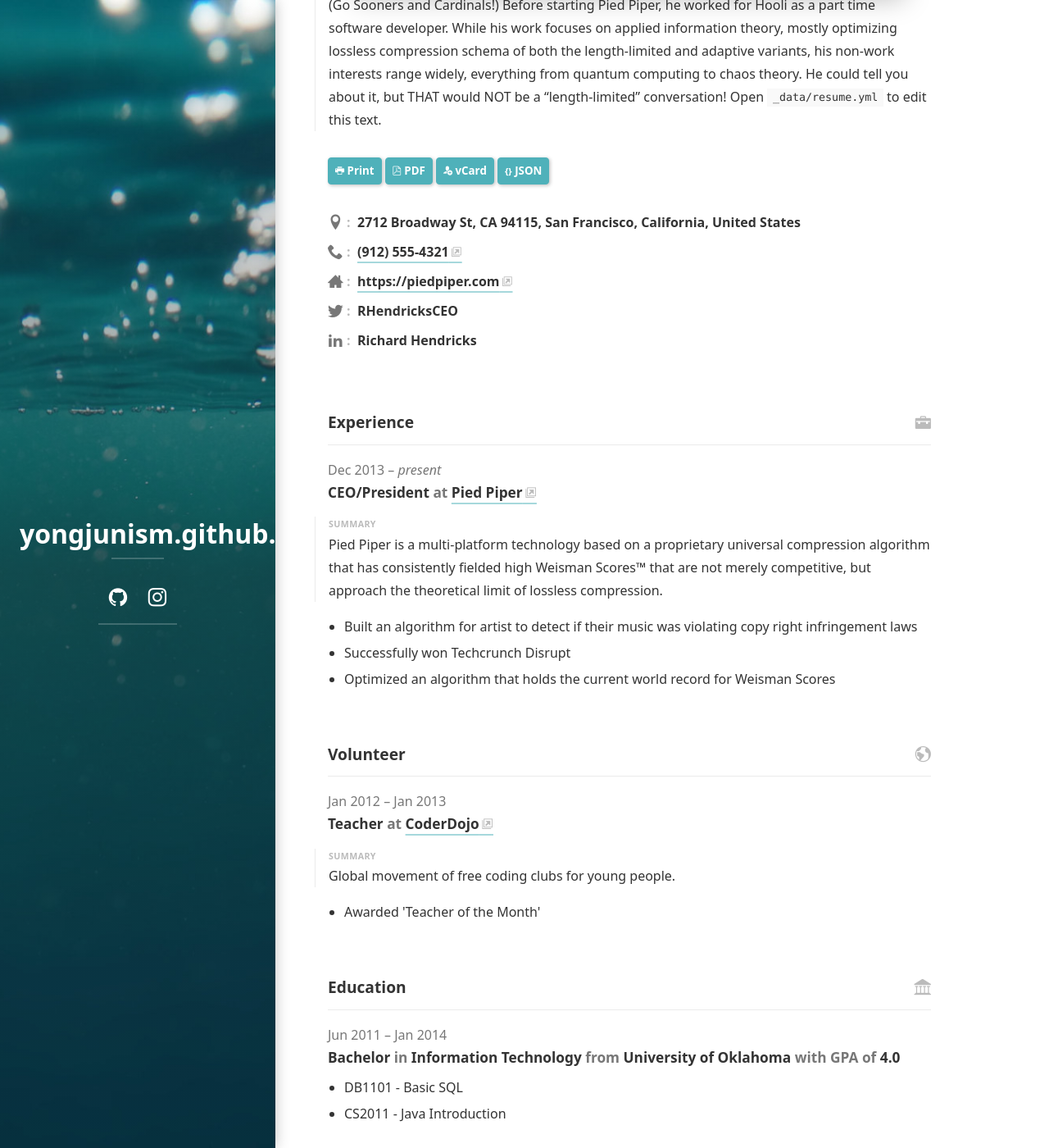
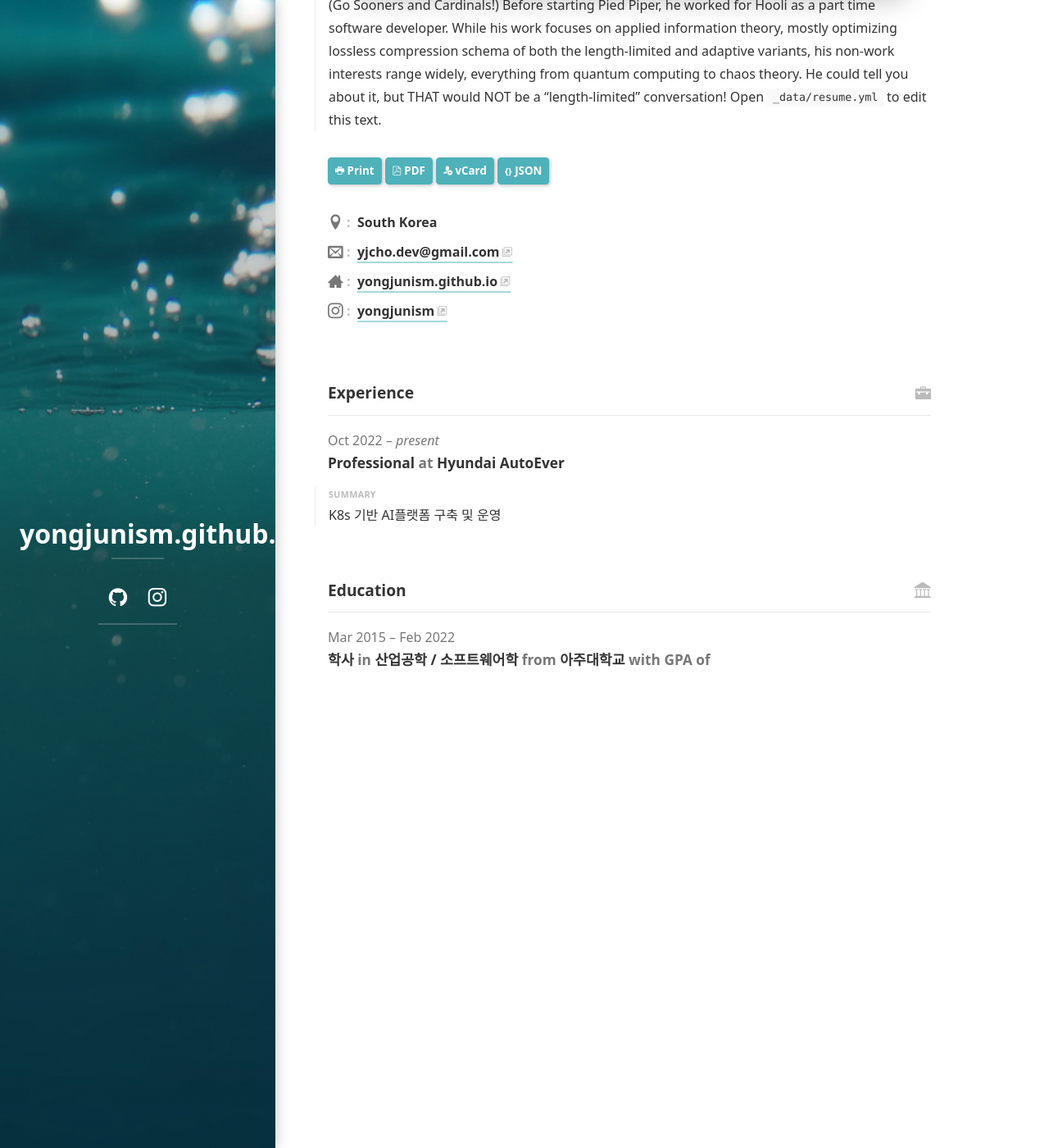
Before and after one commit to yongjunism/yongjunism.github.io, a Jekyll site: the page built from resume.md, in a window 1280 px wide and 1400 px high, scrolled down 299 px. Shown: the whole window at 82% size. Built offline with Jekyll 4.4.1, drawn with Linux system fonts in a browser that asks for light colours; cached includes are drawn as plain includes; nearby versions of some CDN libraries; some web fonts are replaced; library files that are not in the unit come from our copies; some of the changed text lies outside the part shown.

Commit message:
Update resume.yml

```diff
--- a/_data/resume.yml
+++ b/_data/resume.yml
@@ -2,12 +2,12 @@
 # If you don't have a JSON Resume you can just edit this YAML file instead.
 # See also: <https://jsonresume.org/>.
 basics:
-  name: "Richard Hendricks"
+  name: "Yongjun Cho"
   label: "Programmer"
   picture: "https://via.placeholder.com/240x240"
-  email: ""
-  phone: "(912) 555-4321"
-  website: "https://piedpiper.com"
+  email: "yjcho.dev@gmail.com"
+  # phone: "(912) 555-4321"
+  website: "yongjunism.github.io"
   summary: >
     Richard hails from Tulsa.
     He has earned degrees from the University of Oklahoma and Stanford. (Go Sooners and Cardinals!)
@@ -19,85 +19,83 @@
     He could tell you about it, but THAT would NOT be a “length-limited” conversation!
     Open `_data/resume.yml` to edit this text.
   location:
-    address: "2712 Broadway St"
-    postalCode: "CA 94115"
-    city: "San Francisco"
-    countryCode: "US"
-    region: "California"
+    # address: "2712 Broadway St"
+    # postalCode: "CA 94115"
+    # city: "San Francisco"
+    countryCode: "KR"
+    # region: "California"
   profiles:
-    - network: "Twitter"
-      username: "RHendricksCEO"
-      url: ""
-    - network: "LinkedIn"
-      username: "Richard Hendricks"
-      url: ""
+    - network: "Instagram"
+      username: "yongjunism"
+      url: "https://www.instagram.com/yongjunism"
+    # - network: "LinkedIn"
+    #   username: "Richard Hendricks"
+    #   url: ""
 work:
-  - company: "Pied Piper"
-    position: "CEO/President"
-    website: "https://piedpiper.com"
-    startDate: "2013-12-01"
-    endDate: ""
+  - company: "Hyundai AutoEver"
+    position: "Professional"
+    # website: "https://piedpiper.com"
+    startDate: "2022-10-04"
+    # endDate: ""
     summary: >
-      Pied Piper is a multi-platform technology based on a proprietary universal compression algorithm that has
-      consistently fielded high Weisman Scores™ that are not merely competitive,
-      but approach the theoretical limit of lossless compression.
-    highlights:
-      - "Built an algorithm for artist to detect if their music was violating copy right infringement laws"
-      - "Successfully won Techcrunch Disrupt"
-      - "Optimized an algorithm that holds the current world record for Weisman Scores"
-volunteer:
-  - organization: "CoderDojo"
-    position: "Teacher"
-    website: "https://coderdojo.com/"
-    startDate: "2012-01-01"
-    endDate: "2013-01-01"
-    summary: "Global movement of free coding clubs for young people."
-    highlights:
-      - "Awarded 'Teacher of the Month'"
+      K8s 기반 AI플랫폼 구축 및 운영
+    # highlights:
+    #   - "Built an algorithm for artist to detect if their music was violating copy right infringement laws"
+    #   - "Successfully won Techcrunch Disrupt"
+    #   - "Optimized an algorithm that holds the current world record for Weisman Scores"
+# volunteer:
+#   - organization: "CoderDojo"
+#     position: "Teacher"
+#     website: "https://coderdojo.com/"
+#     startDate: "2012-01-01"
+#     endDate: "2013-01-01"
+#     summary: "Global movement of free coding clubs for young people."
+#     highlights:
+#       - "Awarded 'Teacher of the Month'"
 education:
-  - institution: "University of Oklahoma"
-    area: "Information Technology"
-    studyType: "Bachelor"
-    startDate: "2011-06-01"
-    endDate: "2014-01-01"
-    gpa: "4.0"
-    courses:
-      - "DB1101 - Basic SQL"
-      - "CS2011 - Java Introduction"
-awards:
-  - title: "Digital Compression Pioneer Award"
-    date: "2014-11-01"
-    awarder: "Techcrunch"
-    summary: "There is no spoon."
-publications:
-  - name: "Video compression for 3d media"
-    publisher: "Hooli"
-    releaseDate: "2014-10-01"
-    website: "https://en.wikipedia.org/wiki/Silicon_Valley_(TV_series)"
-    summary: "Innovative middle-out compression algorithm that changes the way we store data."
-skills:
-  - name: "Web Development"
-    level: "Master"
-    keywords:
-      - "HTML"
-      - "CSS"
-      - "Javascript"
-  - name: "Compression"
-    level: "Master"
-    keywords:
-      - "Mpeg"
-      - "MP4"
-      - "GIF"
-languages:
-  - language: "English"
-    fluency: "Native speaker"
-interests:
-  - name: "Wildlife"
-    keywords:
-      - "Ferrets"
-      - "Unicorns"
-references:
-  - name: "Erlich Bachman"
-    reference: >
-      It is my pleasure to recommend Richard, his performance working as a consultant for Main St.
-      Company proved that he will be a valuable addition to any company.
+  - institution: "아주대학교"
+    area: "산업공학 / 소프트웨어학"
+    studyType: "학사"
+    startDate: "2015-03-02"
+    endDate: "2022-02-22"
+    # gpa: "4.0"
+    # courses:
+    #   - "DB1101 - Basic SQL"
+    #   - "CS2011 - Java Introduction"
+# awards:
+#   - title: "Digital Compression Pioneer Award"
+#     date: "2014-11-01"
+#     awarder: "Techcrunch"
+#     summary: "There is no spoon."
+# publications:
+#   - name: "Video compression for 3d media"
+#     publisher: "Hooli"
+#     releaseDate: "2014-10-01"
+#     website: "https://en.wikipedia.org/wiki/Silicon_Valley_(TV_series)"
+#     summary: "Innovative middle-out compression algorithm that changes the way we store data."
+# skills:
+#   - name: "Web Development"
+#     level: "Master"
+#     keywords:
+#       - "HTML"
+#       - "CSS"
+#       - "Javascript"
+#   - name: "Compression"
+#     level: "Master"
+#     keywords:
+#       - "Mpeg"
+#       - "MP4"
+#       - "GIF"
+# languages:
+#   - language: "English"
+#     fluency: "Native speaker"
+# interests:
+#   - name: "Wildlife"
+#     keywords:
+#       - "Ferrets"
+#       - "Unicorns"
+# references:
+#   - name: "Erlich Bachman"
+#     reference: >
+#       It is my pleasure to recommend Richard, his performance working as a consultant for Main St.
+#       Company proved that he will be a valuable addition to any company.
```
